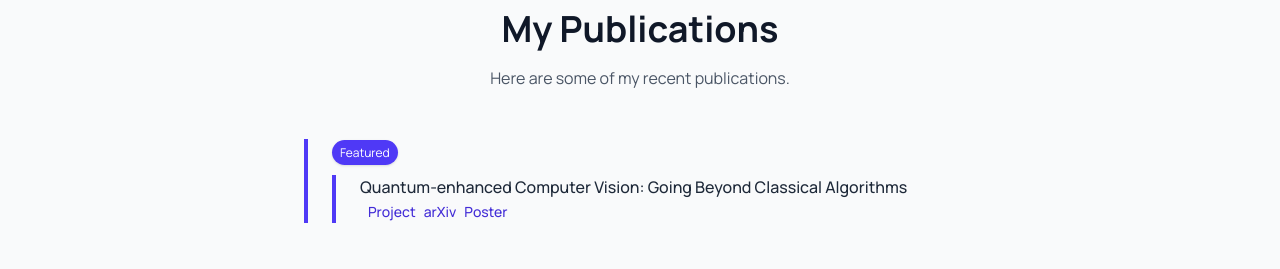
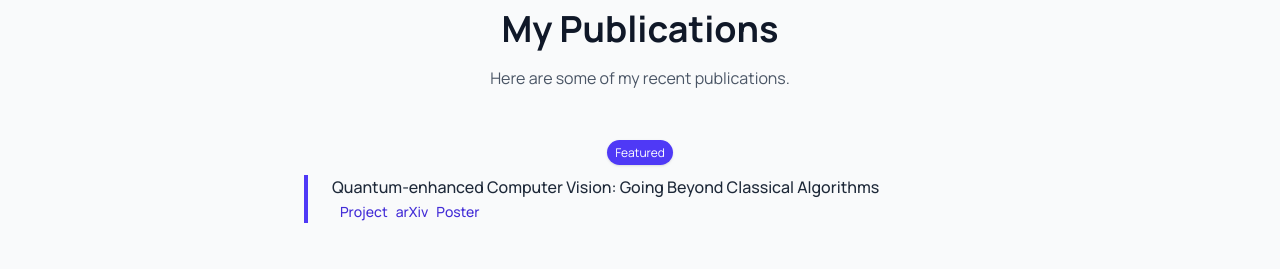
Before and after one commit to nkuetemeli/nkuetemeli.github.io, a React (Vite) app: page / in a window 1280 px wide. Shown: the part 1720-1989 px from the top of the page. Built offline with nearby package versions, Linux system fonts and the light colour scheme; grey boxes are pictures that could not be loaded.

Commit message:
MyGit New design

```diff
--- a/components/PublicationsSection.tsx
+++ b/components/PublicationsSection.tsx
@@ -63,7 +63,7 @@ const PublicationsSection: React.FC = () => {
 
             {/* Featured Publications */}
             {featuredPublications.length > 0 && (
-                <div className="max-w-2xl mx-auto mb-12 border-l-4 border-indigo-600 pl-6 text-left">
+                <div className="featured-section">
                   <div className="mb-3">
                     <span className="bg-indigo-600 text-white text-xs px-2 py-1 rounded-full shadow">
                       Featured
```
Also changed, not shown: 2 other files (tests, documents, lock files or other folders).
